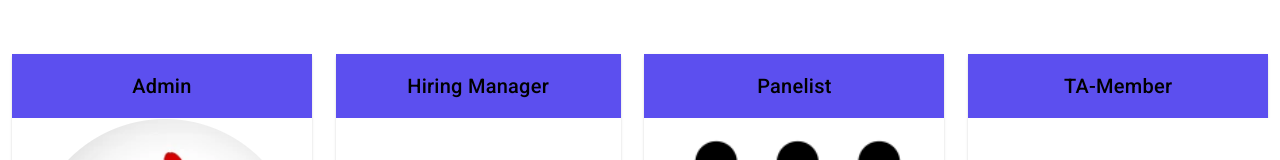
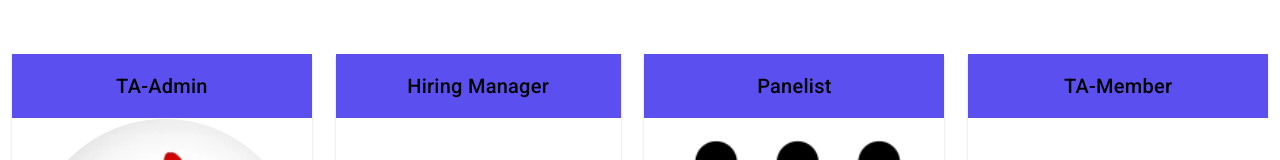
Before and after one commit to lakshya14/Talent-Connect, an Angular app: page /home in a window 1280 px wide. Shown: the part 130-290 px from the top of the page. Built offline with nearby package versions, Linux system fonts and the light colour scheme.

Commit message:
spelling fix

```diff
--- a/src/app/dashboard/dashboard.component.html
+++ b/src/app/dashboard/dashboard.component.html
@@ -5,9 +5,9 @@
 
       </mat-card-header>
       <mat-card-content >
-        <img src = "{{card.img}}" >
-      </mat-card-content>
+          <img src = "{{card.img}}" >
+        </mat-card-content>
 
     </mat-card>
 
-    </div>
+  </div>
--- a/src/app/dashboard/dashboard.component.ts
+++ b/src/app/dashboard/dashboard.component.ts
@@ -15,9 +15,9 @@ export class DashboardComponent {
   }
   cardImg: any[] = [
     {
-      'name': 'Admin',
+      'name': 'TA-Admin',
       'img': '/assets/adminc.png',
-      'url': 'Admin'
+      'url': 'admin'
     },
     {
       'name': 'Hiring Manager',
--- a/src/app/header/header.component.html
+++ b/src/app/header/header.component.html
@@ -10,7 +10,7 @@
 
 
       </Nav>
-    <button color="primary" mat-button [matMenuTriggerFor]="menu" style="position: relative;right:-40%" >User</button>
+    <button color="primary" mat-button [matMenuTriggerFor]="menu" style="position: relative;right:-40%" >Admin</button>
 <mat-menu #menu="matMenu">
   <button mat-menu-item>Setting</button>
   <button mat-menu-item>Logout</button>
```
